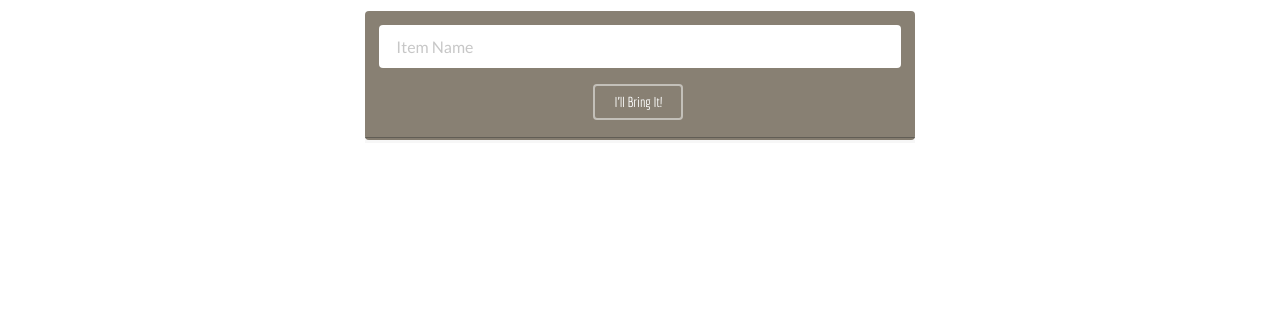
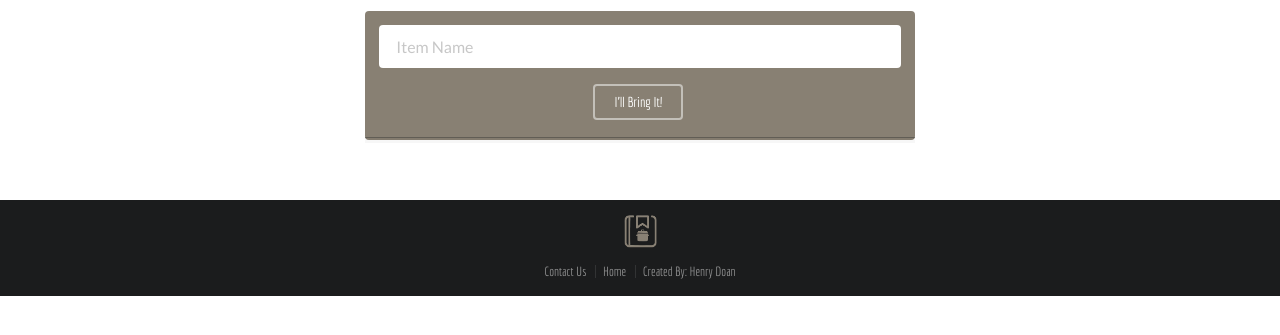
Before and after one commit to henry-doan/django-potluck-planner, a Django app: page /events/2/addSide in a window 1280 px wide. Shown: the part 163-498 px from the top of the page. Run offline with Django 3.2, Linux system fonts and the light colour scheme; data comes from the database, SQL or seed files in the repository; both versions use the stored data as it was after the commit; some libraries are stand-ins or nearby versions.

Commit message:
added footer and data

```diff
--- a/potluck/planner/templates/planner/base.html
+++ b/potluck/planner/templates/planner/base.html
@@ -54,6 +54,19 @@
   {% block body %}
 
   {% endblock %}
+  <br />
+  <br />
+  <br />
+  <div class="ui inverted vertical footer segment bottom fixed">
+    <div class="ui center aligned container">
+      <img src="../../../pictures/logo-brown.png" class="ui centered mini image">
+      <div class="ui horizontal inverted small divided link list">
+        <a class="item" href="{% url 'contact' %}">Contact Us</a>
+        <a class="item" href="{% url 'home' %}">Home</a>
+        <a class="item" href="https://github.com/henry-doan">Created By: Henry Doan</a>
+      </div>
+    </div>
+  </div>
 </body>
 <script src="https://code.jquery.com/jquery-3.1.1.min.js" integrity="sha256-hVVnYaiADRTO2PzUGmuLJr8BLUSjGIZsDYGmIJLv2b8=" crossorigin="anonymous"></script>
 <script src="https://cdnjs.cloudflare.com/ajax/libs/semantic-ui/2.4.1/semantic.min.js" integrity="sha256-t8GepnyPmw9t+foMh3mKNvcorqNHamSKtKRxxpUEgFI=" crossorigin="anonymous"></script>
--- a/potluck/planner/templates/planner/home.html
+++ b/potluck/planner/templates/planner/home.html
@@ -34,7 +34,7 @@
     <div class="ui middle aligned stackable grid container">
       <div class="row">
         <div class="six wide left floated column">
-          <img src="https://images.unsplash.com/photo-1577308856961-8e9ec50d0c67?ixlib=rb-1.2.1&ixid=MnwxMjA3fDB8MHxwaG90by1wYWdlfHx8fGVufDB8fHx8&auto=format&fit=crop&w=1740&q=80" class="ui large bordered rounded image">
+          <img src="../../../pictures/event.png" class="ui large bordered rounded image">
         </div>
         <div class="eight wide column">
           <h3 class="ui header" style="color: #535F63">Signup for Items for Potluck</h3>
```
Also changed, not shown: potluck/db.sqlite3, potluck/pictures/event.png (added), potluck/pictures/logo-brown.png, potluck/pictures/logo-word.png.
